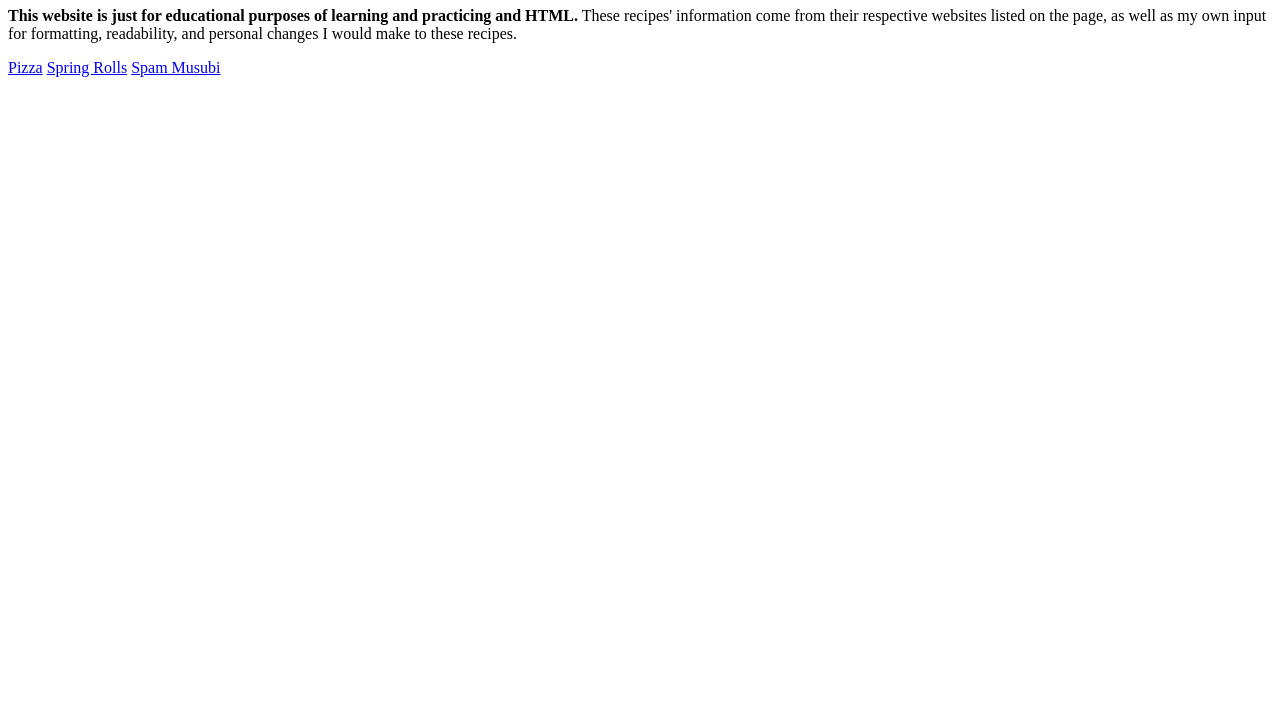
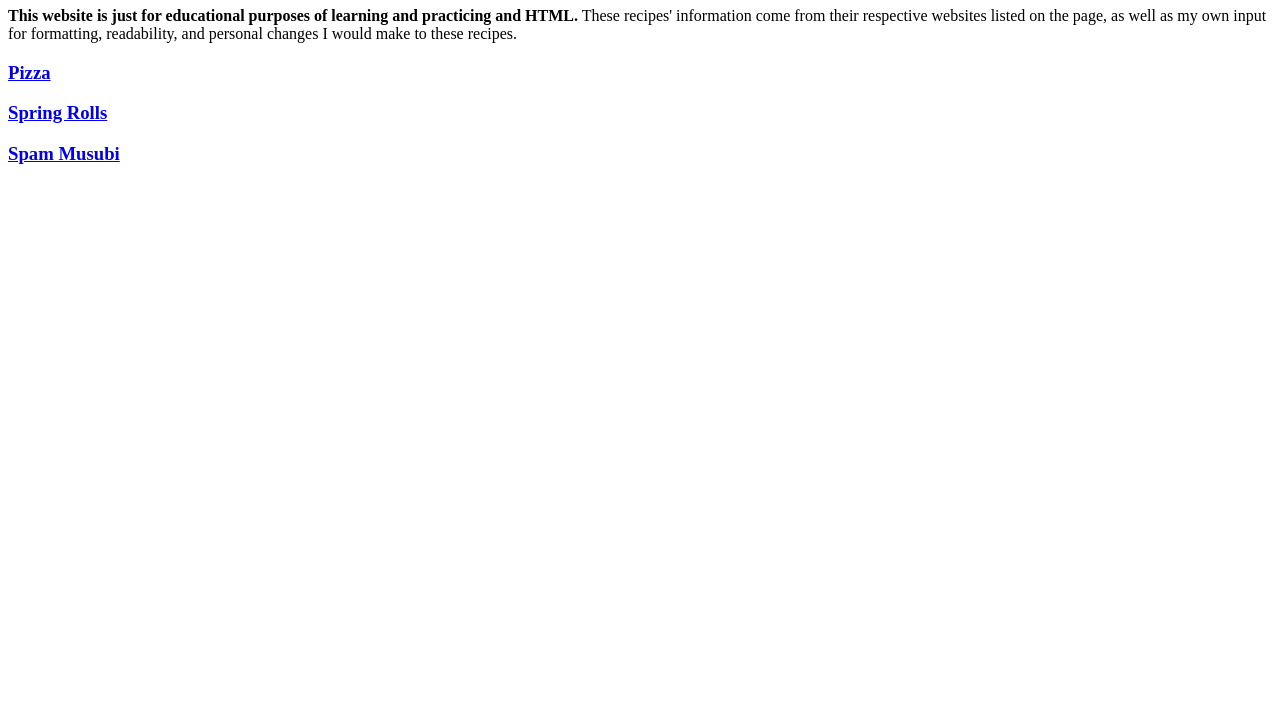
Before and after one commit to GTCode93/odin-recipes, a plain HTML site: page index.html in a window 1280 px wide. Shown: the part 73-800 px from the top of the page. Drawn offline with Linux system fonts and the light colour scheme.

Commit message:
Final edits, thoughts, and revisions to recipes

```diff
--- a/index.html
+++ b/index.html
@@ -9,8 +9,14 @@
         <p>
             <strong>This website is just for educational purposes of learning and practicing and HTML.</strong> These recipes' information come from their respective websites listed on the page, as well as my own input for formatting, readability, and personal changes I would make to these recipes.
         </p>
-        <a href="./recipes/pizza.html">Pizza</a>
-        <a href="./recipes/springrolls.html">Spring Rolls</a>
-        <a href="./recipes/spammusubi.html">Spam Musubi</a>
+        <h3>
+            <a href="./recipes/pizza.html">Pizza</a>
+        </h3>
+        <h3>
+            <a href="./recipes/springrolls.html">Spring Rolls</a>
+        </h3>
+        <h3>
+            <a href="./recipes/spammusubi.html">Spam Musubi</a>
+        </h3>
     </body>
 </html>
```
Also changed, not shown: recipes/spammusubi.html (+3 -3 lines), recipes/springrolls.html (+1 -0 lines), 1 other file.
